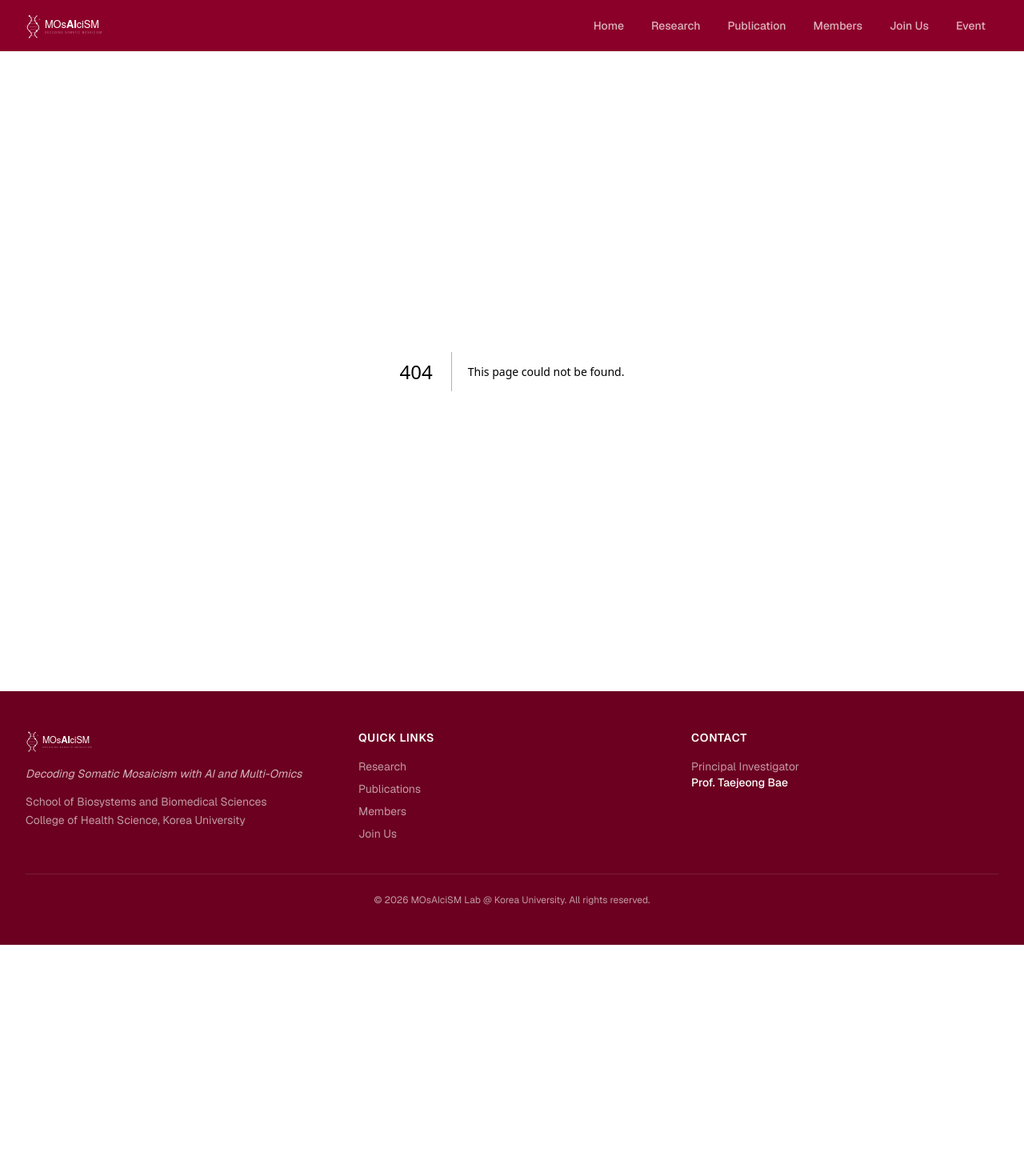
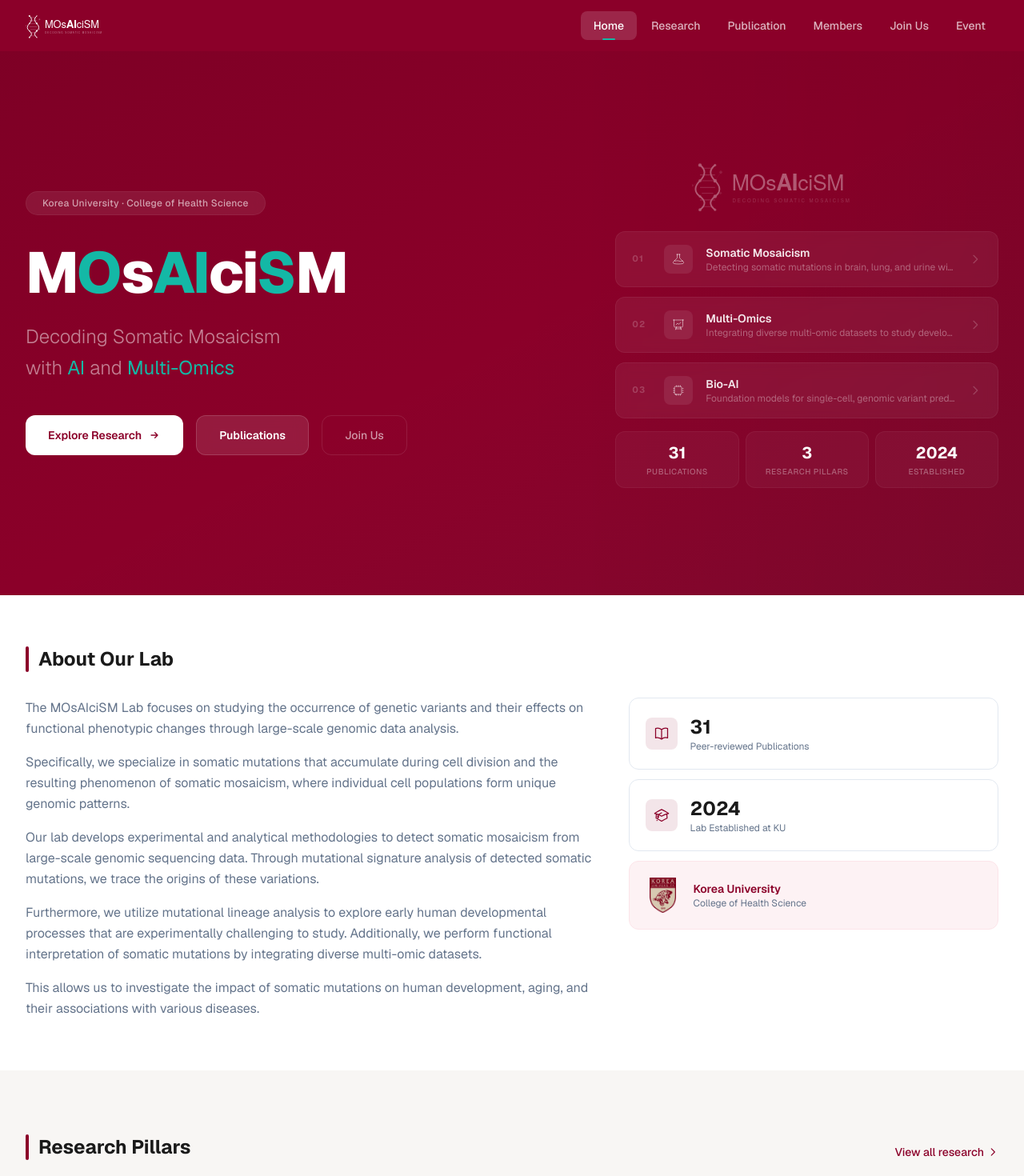
Before and after one commit to bioz1lee/lab-portal, a Next.js app: page /lab-portal/ in a window 1280 px wide. Before the commit this address had no page. Shown: the top 1470 px of the page at 80% size. Before the commit the page ends 1181 px from the top, so only its background shows below. Built offline with nearby package versions, Linux system fonts and the light colour scheme.

Commit message:
Configure GitHub Pages deployment with basePath and static export

```diff
--- a/next.config.ts
+++ b/next.config.ts
@@ -2,6 +2,7 @@
 
 const nextConfig: NextConfig = {
   output: "export",
+  basePath: "/lab-portal",
   images: {
     unoptimized: true,
   },
--- a/src/app/layout.tsx
+++ b/src/app/layout.tsx
@@ -3,6 +3,7 @@
 import "./globals.css";
 import Header from "@/components/Header";
 import Footer from "@/components/Footer";
+import prefix from "@/lib/prefix";
 
 const geistSans = Geist({
   variable: "--font-geist-sans",
@@ -34,9 +35,9 @@
       className={`${geistSans.variable} ${geistMono.variable} h-full antialiased`}
     >
       <body className="min-h-full flex flex-col">
-        <Header />
+        <Header basePath={prefix} />
         <main className="flex-1">{children}</main>
-        <Footer />
+        <Footer basePath={prefix} />
       </body>
     </html>
   );
--- a/src/app/page.tsx
+++ b/src/app/page.tsx
@@ -1,5 +1,6 @@
 import Link from "next/link";
 import PageSection from "@/components/PageSection";
+import prefix from "@/lib/prefix";
 
 const newsItems = [
   { date: "December, 2025", text: "Jaehyuk Jeon joined the lab as student intern. Welcome!" },
@@ -100,7 +101,7 @@
                 <div className="flex justify-center mb-6">
                   {/* eslint-disable-next-line @next/next/no-img-element */}
                   <img
-                    src="/logo.svg"
+                    src={`${prefix}/logo.svg`}
                     alt="MOsAIciSM Lab"
                     className="w-72 opacity-[0.35]"
                     style={{ filter: "brightness(0) invert(1)" }}
@@ -207,7 +208,7 @@
                 <div className="flex items-center gap-4">
                   {/* eslint-disable-next-line @next/next/no-img-element */}
                   <img
-                    src="/ku-logo-crimson.gif"
+                    src={`${prefix}/ku-logo-crimson.gif`}
                     alt="Korea University"
                     className="w-11 h-11 object-contain"
                   />
--- a/src/components/Footer.tsx
+++ b/src/components/Footer.tsx
@@ -1,6 +1,6 @@
 import Link from "next/link";
 
-export default function Footer() {
+export default function Footer({ basePath = "" }: { basePath?: string }) {
   return (
     <footer className="bg-crimson-dark text-white/60 mt-auto">
       <div className="max-w-7xl mx-auto px-4 sm:px-6 lg:px-8 py-12">
@@ -8,7 +8,7 @@
           <div>
             <div className="mb-4">
               {/* eslint-disable-next-line @next/next/no-img-element */}
-              <img src="/logo.svg" alt="MOsAIciSM" className="h-7" style={{ filter: "brightness(0) invert(1)" }} />
+              <img src={`${basePath}/logo.svg`} alt="MOsAIciSM" className="h-7" style={{ filter: "brightness(0) invert(1)" }} />
             </div>
             <p className="text-sm leading-relaxed text-white/70 mb-2 italic">
               Decoding Somatic Mosaicism with AI and Multi-Omics
--- a/src/components/Header.tsx
+++ b/src/components/Header.tsx
@@ -13,7 +13,7 @@
   { href: "/event", label: "Event" },
 ];
 
-export default function Header() {
+export default function Header({ basePath = "" }: { basePath?: string }) {
   const pathname = usePathname();
   const [mobileOpen, setMobileOpen] = useState(false);
   const [scrolled, setScrolled] = useState(false);
@@ -36,7 +36,7 @@
         <div className="flex items-center justify-between h-16">
           <Link href="/" className="flex items-center gap-3 group">
             {/* eslint-disable-next-line @next/next/no-img-element */}
-            <img src="/logo.svg" alt="MOsAIciSM" className="h-8 text-white" style={{ filter: "brightness(0) invert(1)" }} />
+            <img src={`${basePath}/logo.svg`} alt="MOsAIciSM" className="h-8 text-white" style={{ filter: "brightness(0) invert(1)" }} />
           </Link>
 
           {/* Desktop nav */}
--- /dev/null
+++ b/src/lib/prefix.ts
@@ -0,0 +1,2 @@
+const prefix = process.env.NODE_ENV === "production" ? "/lab-portal" : "";
+export default prefix;
```
